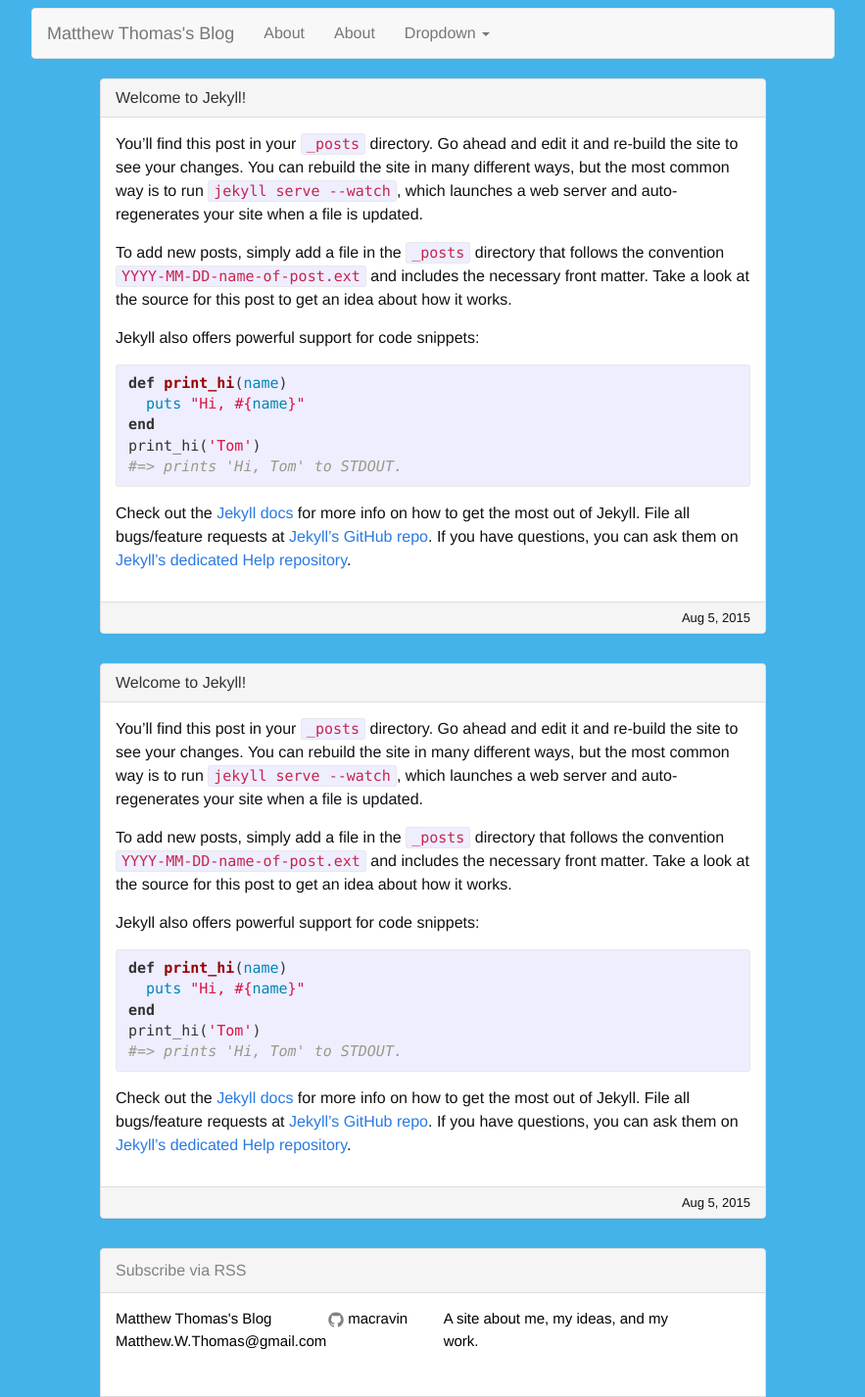
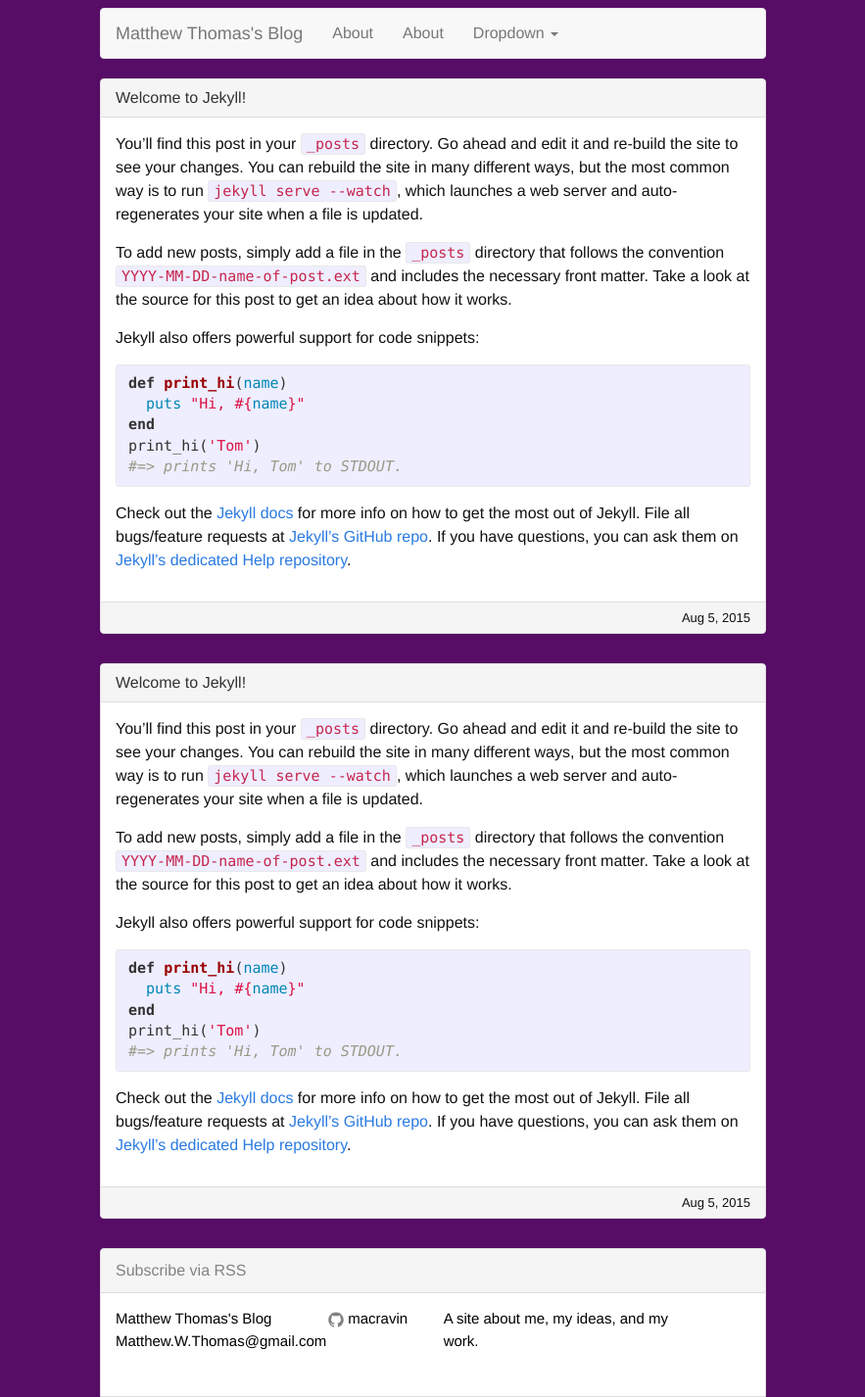
Before and after one commit to MattWThomas/Simple-BS3, a Jekyll site: the page built from index.html, in a window 1280 px wide. Shown: the whole page at 98% size, without its empty margins (198-1081 px from the left). Built offline with Jekyll 4.4.1, drawn with Linux system fonts in a browser that asks for light colours; nearby versions of some CDN libraries.

Commit message:
(small) changes to navbar

```diff
--- a/_includes/header.html
+++ b/_includes/header.html
@@ -7,7 +7,7 @@
 
     <script src="https://maxcdn.bootstrapcdn.com/bootstrap/3.3.5/js/bootstrap.min.js"></script>
     <script src="https://ajax.googleapis.com/ajax/libs/jquery/1.11.3/jquery.min.js"></script>
-<div class="container" style="padding-top: 8px; max-width: 850px;">
+<div class="container" style="padding-top: 8px; max-width: 710px;">
 <nav class="navbar navbar-default">
     <!-- Brand and toggle get grouped for better mobile display -->
     <div class="navbar-header">
--- a/_layouts/default.html
+++ b/_layouts/default.html
@@ -3,7 +3,7 @@
 
   {% include head.html %}
 
-  <body style="background: #44B3EA;">
+  <body style="background: none repeat scroll 0% 0% rgb(87, 13, 102);">
     {% include header.html %}
 
     <div class="page-content" style="padding: unset;">
```
Also changed, not shown: 11 other files.
